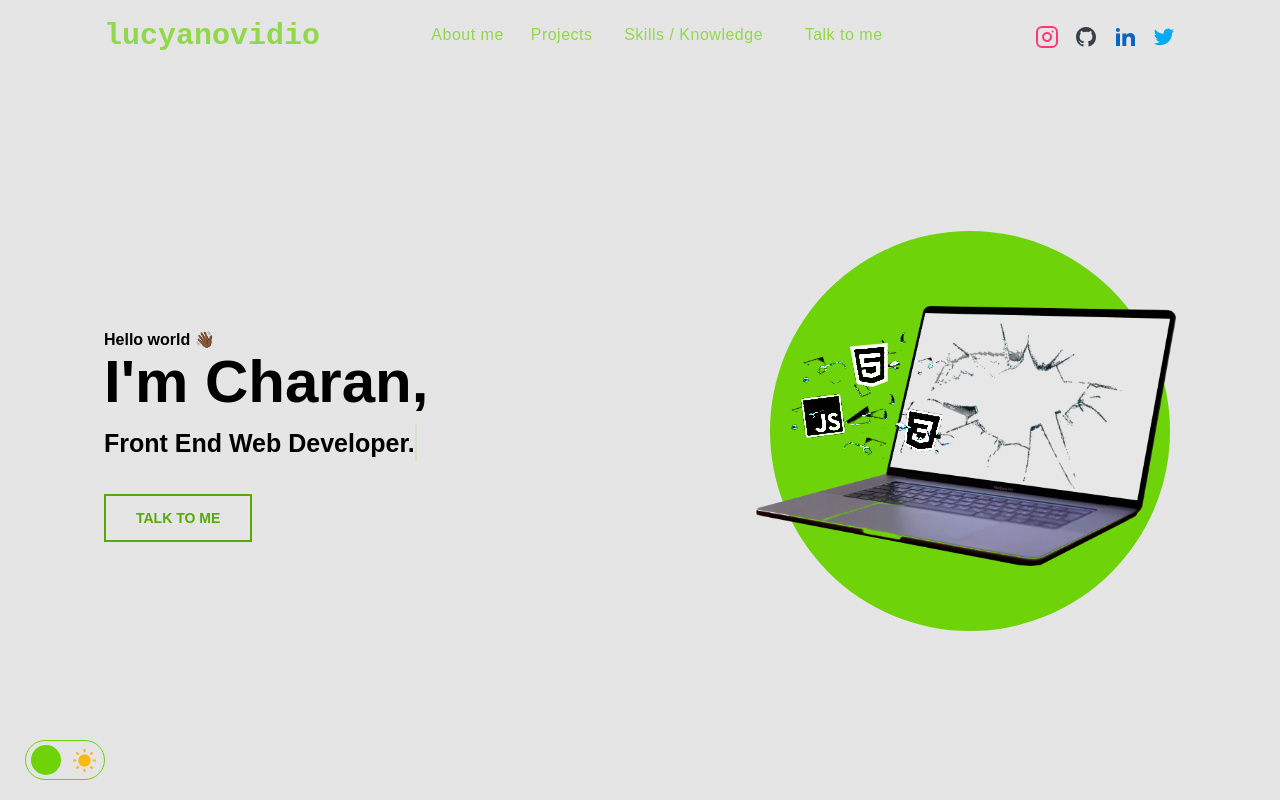
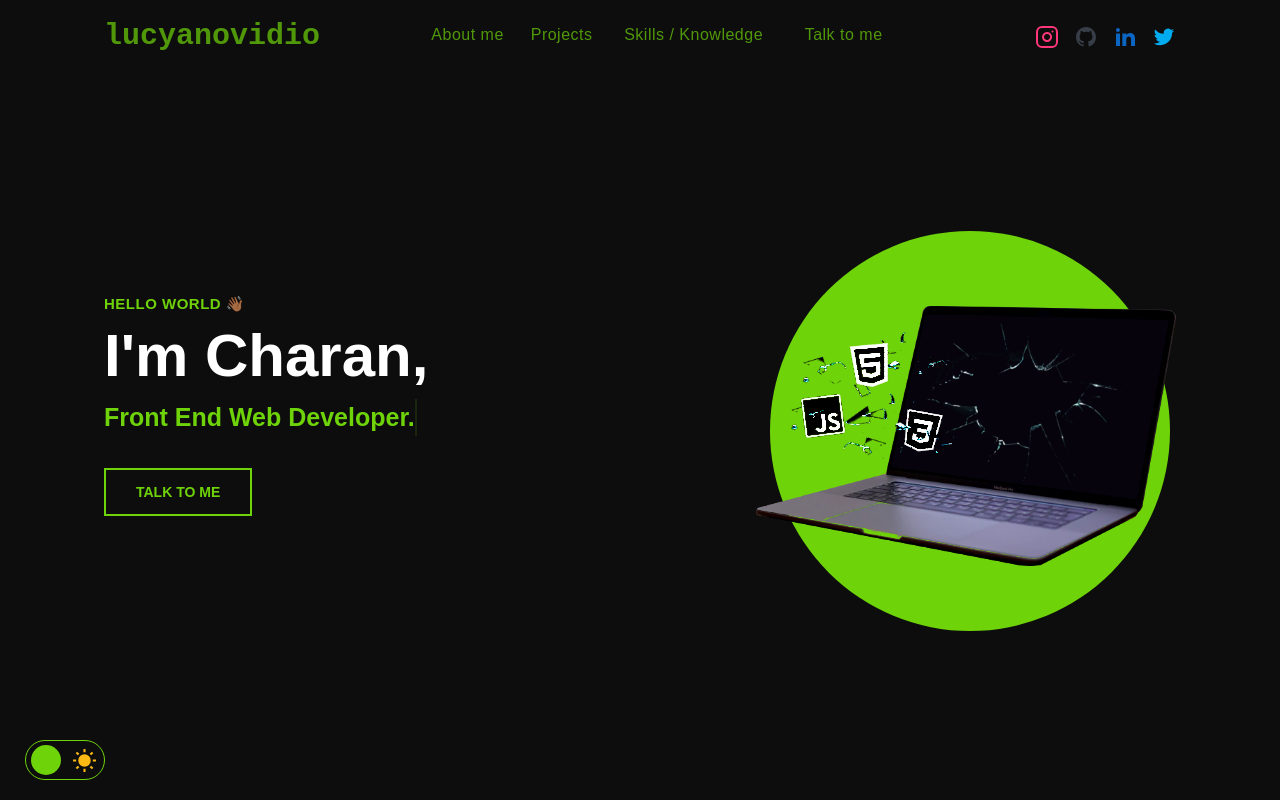
Before and after one commit to charan379/web-developer-portifolio, a Next.js app: page / in a window 1280 px wide. Shown: the top 800 px of the page. Built offline with nearby package versions, Linux system fonts and the light colour scheme.

Commit message:
minor tweaks

```diff
--- a/src/app/globals.css
+++ b/src/app/globals.css
@@ -29,7 +29,7 @@ body {
   background-color: var(--bg-color);
 }
 
-body.light-mode {
+body[data-theme="light"] {
   --secundary-color: rgb(229, 229, 229);
   --third-color: hwb(0 48% 52% / 0.356);
   --bg-color: rgb(241, 241, 241);
@@ -134,8 +134,8 @@ section span {
   transition: 400ms;
 }
 
-body.light-mode .button,
-body.light-mode #intro h4 {
+body[data-theme="light"] .button,
+body[data-theme="light"] #intro h4 {
   filter: brightness(0.8);
 }
 
@@ -146,90 +146,28 @@ body.light-mode #intro h4 {
   cursor: pointer;
 }
 
-body.light-mode .button:hover {
+body[data-theme="light"] .button:hover {
   filter: none;
 }
 
-/* SOCIAL LINKS */
-
-.social-links {
-  display: flex;
-  align-items: center;
-  justify-content: center;
-  gap: 2.5rem;
-}
-
-.social-links li {
-  height: 3rem;
-}
-
-.social-links svg {
-  margin-top: 0.3rem;
-  transition: 300ms;
-}
-
-.social-links li:nth-child(2) svg {
-  width: 2.7rem;
-  height: 2.7rem;
-}
-
-.social-links svg:hover {
-  margin-top: 0;
-  margin-bottom: 0.3rem;
-}
-
-body .social-links li svg path {
-  transition: 200ms;
-}
-
-body nav#navigation .social-links li:nth-child(1) svg:hover path,
-body .social-links li:nth-child(1) svg:hover path {
-  stroke: #ff377a;
-}
-
-body .social-links li:nth-child(2) svg:hover path:nth-child(2),
-body nav#navigation .social-links li:nth-child(2) svg:hover path:nth-child(2) {
-  fill: #fff;
-}
-
-body.light-mode .social-links li:nth-child(2) svg:hover path:nth-child(2),
-body.light-mode
-  nav#navigation
-  .social-links
-  li:nth-child(2)
-  svg:hover
-  path:nth-child(2) {
-  fill: #000;
-}
-
-body .social-links li:nth-child(3) svg:hover path:nth-child(2),
-body nav#navigation .social-links li:nth-child(3) svg:hover path:nth-child(2) {
-  fill: #0a66c2;
-}
-
-body .social-links li:nth-child(4) svg:hover path:nth-child(2),
-body nav#navigation .social-links li:nth-child(4) svg:hover path:nth-child(2) {
-  fill: #00abf0;
-}
-
 /* == == */
 
-#projects .card circle {
+/* #projects .card circle {
   fill: var(--secundary-color);
 }
 
 #backToTopButton circle {
   fill: var(--primary-color);
-}
-
-#contact li path,
+} */
+
+/* #contact li path,
 #navigation button.open-menu path[stroke*="#00856F"] {
   stroke: var(--primary-color);
-}
-
-#navigation.scroll button.open-menu path[stroke*="#00856F"] {
+} */
+
+/* #navigation.scroll button.open-menu path[stroke*="#00856F"] {
   stroke: var(--paragraph-2);
-}
+} */
 
 /*===== NAVIGATION ===================================*/
 
@@ -256,7 +194,7 @@ nav.scroll {
   -webkit-backdrop-filter: blur(1rem);
 }
 
-body.light-mode nav.scroll {
+body[data-theme="light"] nav.scroll {
   background: rgba(151, 151, 151, 0.5);
 } */
 
@@ -272,15 +210,15 @@ body.light-mode nav.scroll {
   color: var(--primary-color);
 } */
 
-/* body.light-mode nav#navigation a.logo,
-body.light-mode footer a.logo {
+/* body[data-theme="light"] nav#navigation a.logo,
+body[data-theme="light"] footer a.logo {
   font-weight: bold;
 }
 
 footer a.logo,
 nav#navigation.scroll a.logo,
 body.menu-expanded nav#navigation a.logo,
-body.light-mode.menu-expanded nav#navigation.scroll a.logo {
+body[data-theme="light"].menu-expanded nav#navigation.scroll a.logo {
   color: #fff;
 }
 
@@ -288,34 +226,34 @@ body.menu-expanded nav#navigation a.logo {
   opacity: 1;
 }
 
-body.light-mode nav#navigation a.logo {
+body[data-theme="light"] nav#navigation a.logo {
   filter: brightness(0.8);
 }
 
-body.light-mode footer a.logo,
-body.light-mode nav#navigation.scroll a.logo {
+body[data-theme="light"] footer a.logo,
+body[data-theme="light"] nav#navigation.scroll a.logo {
   color: #000;
 } */
 
 /* == == */
 
-nav#navigation .menu ul li a {
+/* nav#navigation .menu ul li a {
   color: #fff;
-}
-
-nav button {
+} */
+
+/* nav button {
   background: none;
   border: none;
   cursor: pointer;
-}
-
-nav .menu,
+} */
+
+/* nav .menu,
 nav .close-menu {
   position: fixed;
-}
+} */
 
 /*===== MENU-EXPANDED ==========================================*/
-
+/*
 body.menu-expanded {
   overflow: hidden;
 }
@@ -380,11 +318,11 @@ body.menu-expanded button {
 
 body.menu-expanded button path {
   stroke: white;
-}
+} */
 
 /*===== HOME ===================================*/
 
-#intro {
+/* #intro {
   height: 100vh;
   min-height: calc(60rem + var(--nav-height));
   padding-block: 0;
@@ -507,8 +445,8 @@ body.menu-expanded button path {
 }
 
 #intro img#notebook-2-white,
-body.light-mode #intro img#notebook-1,
-body.light-mode #intro img#notebook-2 {
+body[data-theme="light"] #intro img#notebook-1,
+body[data-theme="light"] #intro img#notebook-2 {
   visibility: hidden;
   opacity: 0;
   animation: none;
@@ -522,7 +460,7 @@ body.light-mode #intro img#notebook-2 {
   position: absolute;
 }
 
-body.light-mode #intro img#notebook-2-white {
+body[data-theme="light"] #intro img#notebook-2-white {
   position: absolute;
   visibility: visible;
   opacity: 1;
@@ -561,7 +499,7 @@ body.light-mode #intro img#notebook-2-white {
     right: -2rem;
     opacity: 1;
   }
-}
+} */
 
 /*===== ABOUT =================================================*/
 
@@ -889,7 +827,7 @@ body.light-mode #intro img#notebook-2-white {
   border-radius: 100%;
 }
 
-body.light-mode #contact .col-b::after {
+body[data-theme="light"] #contact .col-b::after {
   background-color: grey;
 }
 
@@ -914,11 +852,11 @@ footer .logo {
 }
 
 footer a img:nth-child(2),
-body.light-mode footer a img:nth-child(1) {
+body[data-theme="light"] footer a img:nth-child(1) {
   display: none;
 }
 
-body.light-mode footer a img:nth-child(2) {
+body[data-theme="light"] footer a img:nth-child(2) {
   display: initial;
 }
 
@@ -1077,7 +1015,7 @@ footer .social-links li:nth-child(4) svg path:nth-child(2) {
     transition: opacity 0.4s;
   }
 
-  body.light-mode nav#navigation .menu ul li a {
+  body[data-theme="light"] nav#navigation .menu ul li a {
     opacity: 1;
   }
 
@@ -1209,7 +1147,7 @@ footer .social-links li:nth-child(4) svg path:nth-child(2) {
 
   /*===== HOME ========================================*/
 
-  #intro {
+  /* #intro {
     padding-top: var(--nav-height);
   }
 
@@ -1257,7 +1195,7 @@ footer .social-links li:nth-child(4) svg path:nth-child(2) {
     to {
       width: 38rem;
     }
-  }
+  } */
 
   /*===== ABOUT =======================================*/
 
--- a/src/app/layout.tsx
+++ b/src/app/layout.tsx
@@ -15,7 +15,7 @@ export default function RootLayout({
 }) {
   return (
     <html lang="en">
-      <body className={`${inter.className} light-mode`}>{children}</body>
+      <body className={`${inter.className}`} data-theme="dark">{children}</body>
     </html>
   )
 }
--- /dev/null
+++ b/src/components/Intro/Intro.module.css
@@ -0,0 +1,245 @@
+.intro {
+  height: 100vh;
+  min-height: calc(60rem + var(--nav-height));
+  padding-block: 0;
+  background-color: var(--secundary-color);
+  display: flex;
+  align-items: center;
+}
+
+.intro .wrapper {
+  height: 53rem;
+  display: flex;
+  flex-direction: column;
+  align-items: center;
+  justify-content: center;
+  gap: 6rem;
+
+  position: relative;
+}
+
+.intro h4 {
+  font-size: 1.5rem;
+  color: var(--primary-color);
+  line-height: 110%;
+  margin-bottom: 1rem;
+  text-transform: uppercase;
+  letter-spacing: 0.5px;
+}
+
+.intro h1 {
+  font-size: 4.5rem;
+  color: var(--headline);
+  line-height: 110%;
+  margin-bottom: 1rem;
+}
+
+.intro p {
+  display: inline-flex;
+
+  font-size: 1.8rem;
+  line-height: 150%;
+  font-weight: bold;
+
+  margin-bottom: 3.2rem;
+}
+
+.intro .content {
+  text-align: left;
+  align-self: center;
+}
+
+.intro .line {
+  border-right: 0.2rem solid var(--primary-color);
+  white-space: nowrap;
+  overflow: hidden;
+  color: var(--primary-color);
+}
+
+.intro .typing {
+  animation: line-typing 500ms steps(40) infinite normal,
+    typing 2s steps(40) 1.4s normal backwards;
+}
+
+@keyframes typing {
+  from {
+    width: 0;
+  }
+  to {
+    width: 27.5rem;
+  }
+}
+
+@keyframes line-typing {
+  from {
+    border-right-color: var(--primary-color);
+  }
+  to {
+    border-right-color: transparent;
+  }
+}
+
+.intro .button {
+  margin-inline: auto;
+}
+
+.intro .colB {
+  display: flex;
+  flex-direction: column;
+  align-items: center;
+  gap: 2rem;
+  animation: flutuar 3s infinite backwards;
+  position: relative;
+}
+
+@keyframes flutuar {
+  0% {
+    transform: translateY(2rem);
+  }
+  50% {
+    transform: translateY(-2rem);
+  }
+  100% {
+    transform: translateY(2rem);
+  }
+}
+
+.intro .wrapper::before {
+  content: "";
+  display: block;
+  width: 27rem;
+  height: 27rem;
+  background-color: var(--primary-color);
+  border-radius: 100%;
+  position: absolute;
+  bottom: -3.1rem;
+  z-index: -1;
+  animation: appear 1s 500ms backwards;
+  z-index: 0;
+}
+
+.intro img {
+  width: 30rem;
+  min-width: 14.5rem;
+  display: block;
+  margin-inline: auto;
+  filter: contrast(1.2);
+}
+
+.intro img[id="notebook-2-white"],
+body[data-theme="light"] .intro img[id="notebook-1"],
+body[data-theme="light"] .intro img[id="notebook-2"] {
+  visibility: hidden;
+  opacity: 0;
+  animation: none;
+}
+
+.intro img[id="notebook-1"] {
+  animation: appear 1s 1s backwards;
+}
+
+.intro img[id="notebook-2-white"] {
+  position: absolute;
+}
+
+body[data-theme="light"] .intro img[id="notebook-2-white"] {
+  position: absolute;
+  visibility: visible;
+  opacity: 1;
+  animation: none;
+}
+
+.intro img[id="notebook-2"] {
+  position: absolute;
+  z-index: 90;
+  animation: appear 1s 2s backwards;
+}
+
+body[data-theme="light"] .intro img[id="notebook-2"] {
+  opacity: 0;
+  visibility: hidden;
+  animation: appear 1s 2s forwards;
+}
+
+.intro img[id="glass"] {
+  position: absolute;
+  z-index: 100;
+  right: -2rem;
+  animation: appear-glass 1s 2.3s backwards;
+
+  filter: contrast(5);
+}
+
+@keyframes appear {
+  from {
+    opacity: 0;
+  }
+  to {
+    opacity: 1;
+  }
+}
+
+@keyframes appear-glass {
+  from {
+    right: -4rem;
+    opacity: 0;
+  }
+  to {
+    right: -2rem;
+    opacity: 1;
+  }
+}
+
+/*===== RESPONSIVO (DESKTOP) ====================================*/
+
+@media (min-width: 1024px) {
+  .intro {
+    padding-top: var(--nav-height);
+  }
+
+  .intro .wrapper {
+    flex-direction: row;
+    justify-content: space-between;
+
+    grid-template-columns: repeat(2, 1fr);
+    grid-template-areas: "A B";
+  }
+
+  .intro .colA {
+    text-align: left;
+    align-self: center;
+  }
+
+  .intro h1 {
+    font-size: 6rem;
+  }
+
+  .intro .content p {
+    font-size: 2.5rem;
+  }
+
+  .intro .button {
+    margin: 0;
+  }
+
+  .intro .wrapper::before {
+    width: 40rem;
+    height: 40rem;
+
+    right: 3rem;
+    bottom: 7rem;
+  }
+
+  .intro img {
+    width: 42rem;
+  }
+
+  @keyframes typing {
+    from {
+      width: 0;
+    }
+    to {
+      width: 38rem;
+    }
+  }
+}
--- a/src/components/Intro/index.tsx
+++ b/src/components/Intro/index.tsx
@@ -1,22 +1,24 @@
 import React from 'react'
+
+import styles from "./Intro.module.css";
 
 const Intro = () => {
     return (
         <>
-            <div id="intro">
-                <div className="wrapper">
-                    <div className="col-a">
+            <div id="intro" className={styles.intro}>
+                <div className={`${styles.wrapper} wrapper`}>
+                    <div className={`${styles.colA} col-a`}>
                         <header>
                             <h4>Hello world 👋🏾</h4>
                             <h1>I'm Charan,</h1>
                         </header>
-                        <div className="content">
-                            <p className="line typing">Front End Web Developer.</p>
+                        <div className={styles.content}>
+                            <p className={`${styles.line} ${styles.typing}`}>Front End Web Developer.</p>
                             <a className="button" href="#contact"> Talk to me </a>
                         </div>
                     </div>
 
-                    <div className="col-b">
+                    <div className={`${styles.colB} col-b`}>
                         <img
                             src="assets/images/notebook.png"
                             alt="Image of a notebook."
--- a/src/components/NavBar/NavMenu/index.tsx
+++ b/src/components/NavBar/NavMenu/index.tsx
@@ -3,6 +3,7 @@ import styles from './NavMenu.module.css'
 import React, { EventHandler, MouseEvent } from 'react'
 import OpenNavBtn from '@/components/Buttons/OpenNavBtn'
 import CloseNavBtn from '@/components/Buttons/CloseNavBtn'
+import { addRemoveBcDropFilter } from '@/lib/utils/addRemoveBcDropFilter'
 
 const NavMenu = () => {
 
@@ -10,12 +11,16 @@ const NavMenu = () => {
   const openNavMenu: EventHandler<any> = (event: MouseEvent<HTMLElement> | TouchEvent) => {
     event.preventDefault();
     document.getElementById("nav-menu")?.classList.add(styles.expanded)
+    document.body.style.overflowY = "hidden"
+    addRemoveBcDropFilter("navigation", "none", false);
   }
 
   // function to close nav menu
   const closeNavMenu: EventHandler<any> = (event: MouseEvent<HTMLElement> | TouchEvent) => {
     event.preventDefault();
     document.getElementById("nav-menu")?.classList.remove(styles.expanded)
+    document.body.style.overflowY = "auto"
+    addRemoveBcDropFilter("navigation", "", true);
   }
 
   return (
--- a/src/components/NavBar/index.tsx
+++ b/src/components/NavBar/index.tsx
@@ -2,8 +2,6 @@
 
 import styles from './Navbar.module.css';
 import React, { useEffect } from 'react'
-import OpenNavBtn from '../Buttons/OpenNavBtn';
-import CloseNavBtn from '../Buttons/CloseNavBtn';
 import { useScroll } from '@/lib/hooks/useScroll';
 import { handleNavbarOnScroll } from '@/lib/utils/handleNavbarOnScroll';
 import AppLogo from '../AppLogo';
```
Also changed, not shown: src/components/AppLogo/AppLogo.module.css (+7 -7 lines), src/components/NavBar/NavMenu/NavMenu.module.css (+36 -31 lines), src/components/ThemeToggle/index.tsx (+7 -3 lines), src/lib/utils/addRemoveBcDropFilter.ts (added, +13 -0 lines).
